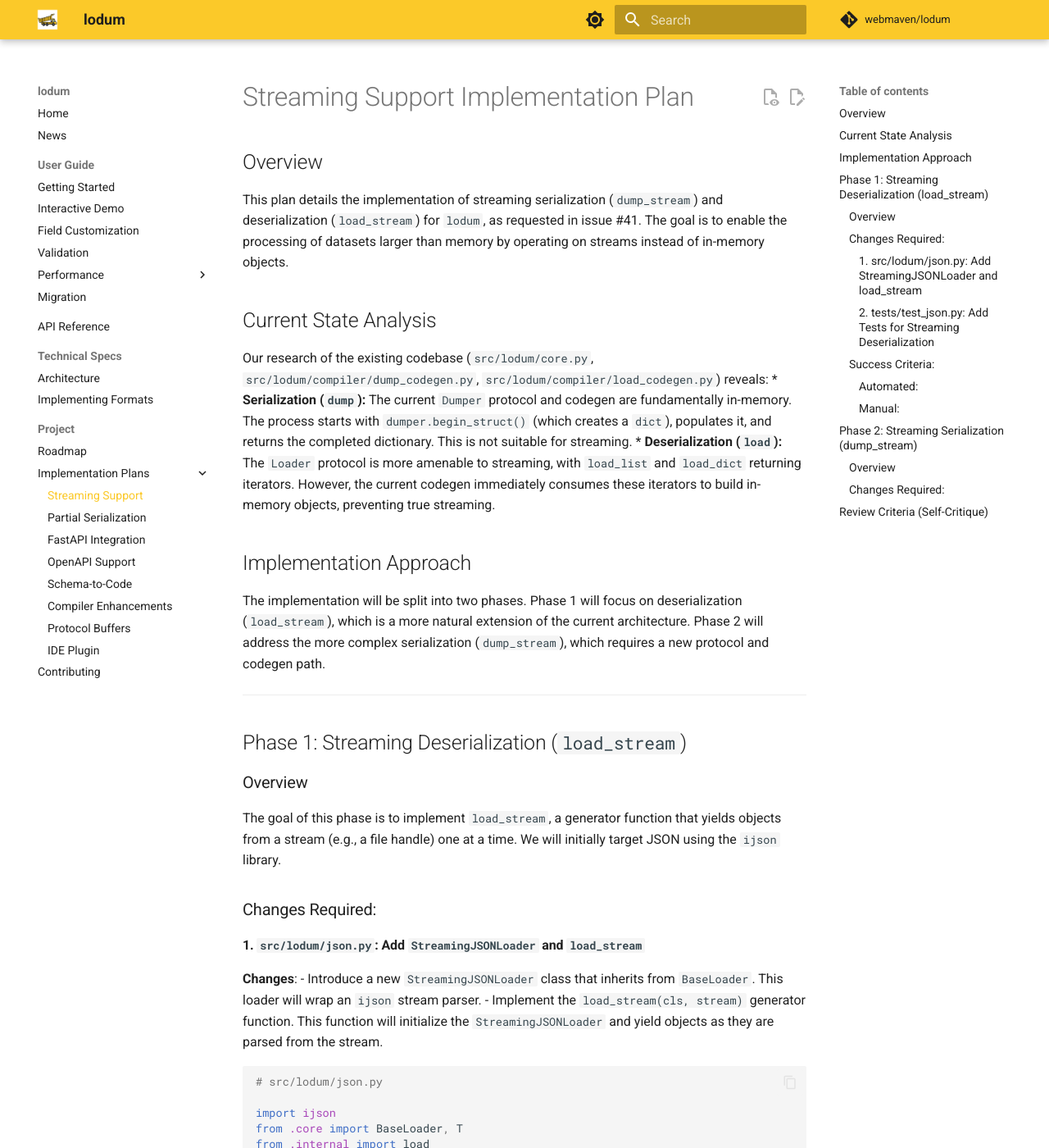
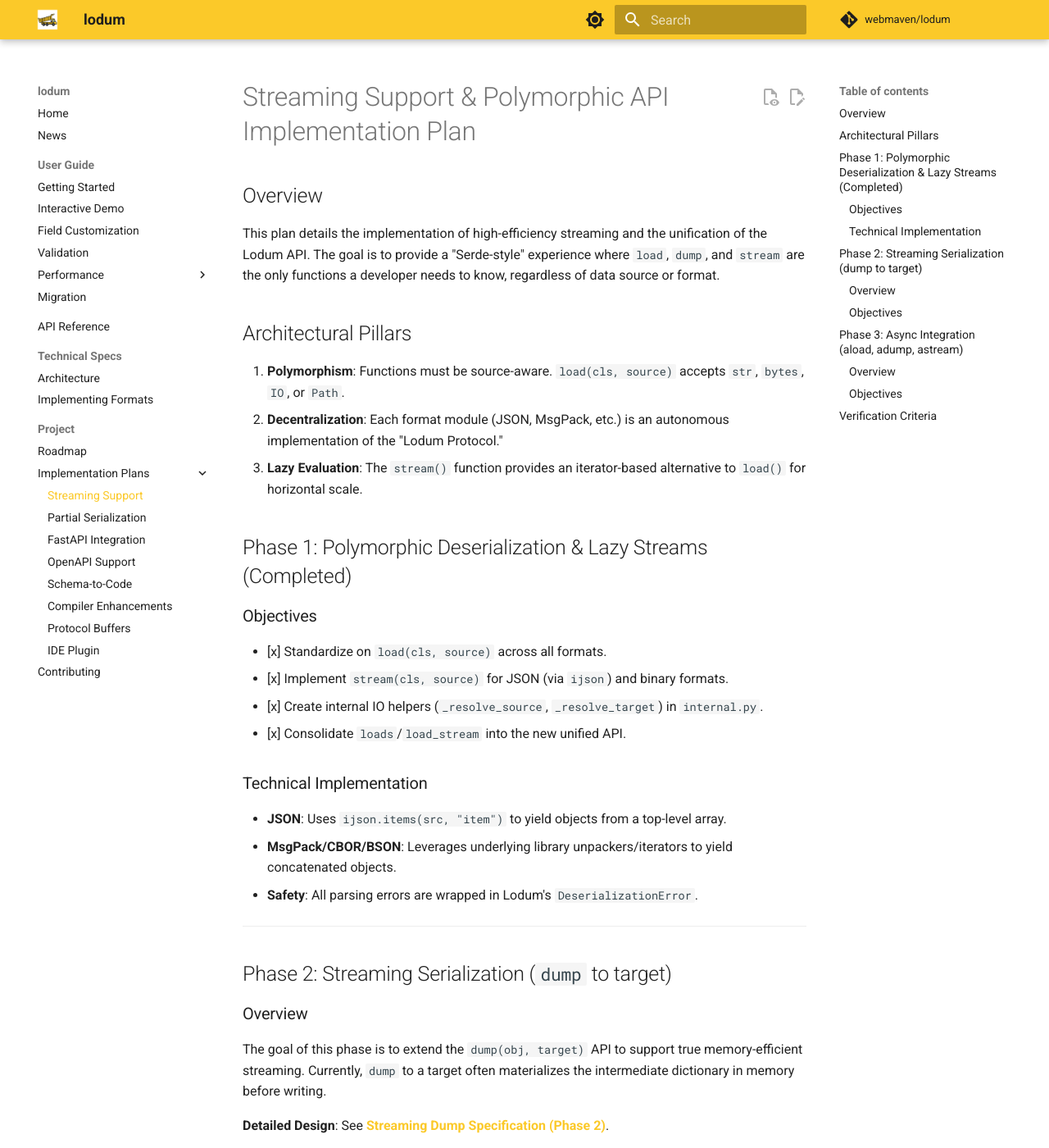
Before and after one commit to webmaven/lodum, an MkDocs documentation site: the page built from docs/plans/streaming_support.md, in a window 1280 px wide and 1400 px high. Shown: the whole window at 82% size. Built offline with MkDocs 1.6.1 and Material for MkDocs 9.7.7, drawn with Linux system fonts in a browser that asks for light colours; comment, search, counter and statistics services are not loaded; the version menu is left out; some of the changed text lies outside the part shown.

Commit message:
docs: align streaming plans with polymorphic API and Phase 2 design

````diff
--- a/docs/plans/streaming_support.md
+++ b/docs/plans/streaming_support.md
@@ -1,117 +1,55 @@
-# Streaming Support Implementation Plan
+# Streaming Support & Polymorphic API Implementation Plan
 
 ## Overview
-This plan details the implementation of streaming serialization (`dump_stream`) and deserialization (`load_stream`) for `lodum`, as requested in issue #41. The goal is to enable the processing of datasets larger than memory by operating on streams instead of in-memory objects.
+This plan details the implementation of high-efficiency streaming and the unification of the Lodum API. The goal is to provide a "Serde-style" experience where `load`, `dump`, and `stream` are the only functions a developer needs to know, regardless of data source or format.
 
-## Current State Analysis
-Our research of the existing codebase (`src/lodum/core.py`, `src/lodum/compiler/dump_codegen.py`, `src/lodum/compiler/load_codegen.py`) reveals:
-*   **Serialization (`dump`):** The current `Dumper` protocol and codegen are fundamentally in-memory. The process starts with `dumper.begin_struct()` (which creates a `dict`), populates it, and returns the completed dictionary. This is not suitable for streaming.
-*   **Deserialization (`load`):** The `Loader` protocol is more amenable to streaming, with `load_list` and `load_dict` returning iterators. However, the current codegen immediately consumes these iterators to build in-memory objects, preventing true streaming.
+## Architectural Pillars
 
-## Implementation Approach
-The implementation will be split into two phases. Phase 1 will focus on deserialization (`load_stream`), which is a more natural extension of the current architecture. Phase 2 will address the more complex serialization (`dump_stream`), which requires a new protocol and codegen path.
+1.  **Polymorphism**: Functions must be source-aware. `load(cls, source)` accepts `str`, `bytes`, `IO`, or `Path`.
+2.  **Decentralization**: Each format module (JSON, MsgPack, etc.) is an autonomous implementation of the "Lodum Protocol."
+3.  **Lazy Evaluation**: The `stream()` function provides an iterator-based alternative to `load()` for horizontal scale.
+
+## Phase 1: Polymorphic Deserialization & Lazy Streams (Completed)
+
+### Objectives
+- [x] Standardize on `load(cls, source)` across all formats.
+- [x] Implement `stream(cls, source)` for JSON (via `ijson`) and binary formats.
+- [x] Create internal IO helpers (`_resolve_source`, `_resolve_target`) in `internal.py`.
+- [x] Consolidate `loads`/`load_stream` into the new unified API.
+
+### Technical Implementation
+*   **JSON**: Uses `ijson.items(src, "item")` to yield objects from a top-level array.
+*   **MsgPack/CBOR/BSON**: Leverages underlying library unpackers/iterators to yield concatenated objects.
+*   **Safety**: All parsing errors are wrapped in Lodum's `DeserializationError`.
 
 ---
 
-## Phase 1: Streaming Deserialization (`load_stream`)
+## Phase 2: Streaming Serialization (`dump` to target)
 
 ### Overview
-The goal of this phase is to implement `load_stream`, a generator function that yields objects from a stream (e.g., a file handle) one at a time. We will initially target JSON using the `ijson` library.
+The goal of this phase is to extend the `dump(obj, target)` API to support true memory-efficient streaming. Currently, `dump` to a target often materializes the intermediate dictionary in memory before writing.
 
-### Changes Required:
+**Detailed Design**: See [**Streaming Dump Specification (Phase 2)**](streaming_dump.md).
 
-#### 1. `src/lodum/json.py`: Add `StreamingJSONLoader` and `load_stream`
-**Changes**:
-- Introduce a new `StreamingJSONLoader` class that inherits from `BaseLoader`. This loader will wrap an `ijson` stream parser.
-- Implement the `load_stream(cls, stream)` generator function. This function will initialize the `StreamingJSONLoader` and yield objects as they are parsed from the stream.
-
-```python
-# src/lodum/json.py
-
-import ijson
-from .core import BaseLoader, T
-from .internal import load
-from typing import IO, Iterable
-
-# ... existing code ...
-
-class StreamingJSONLoader(BaseLoader):
-    """
-    A loader that operates on a streaming parser (ijson) instead of a pre-loaded dict.
-    """
-    def __init__(self, parser_events):
-        self._events = parser_events
-        # ... implementation to pull tokens from the stream ...
-
-# ...
-
-def load_stream(cls: Type[T], stream: IO[bytes]) -> Iterable[T]:
-    """
-    Lazily decodes a stream of JSON objects into instances of `cls`.
-    This is intended for streams containing a top-level array of objects.
-    """
-    # We assume the stream is a JSON array of objects.
-    parser = ijson.parse(stream)
-    for prefix, event, value in parser:
-        if prefix.endswith('.item') and event == 'end_map':
-            # At the end of each object in the array, 'value' will be the dict.
-            # We can now use the existing 'load' logic with a standard JSONLoader.
-            yield load(cls, JSONLoader(value))
-
-```
-
-#### 2. `tests/test_json.py`: Add Tests for Streaming Deserialization
-**Changes**:
-- Add new test cases to verify `json.load_stream`.
-- Tests should cover:
-    - Loading a stream of multiple objects.
-    - Handling an empty stream/array.
-    - Behavior with malformed JSON in the stream.
-
-```python
-# tests/test_json.py
-
-import io
-# ...
-
-def test_load_stream():
-    json_stream = io.BytesIO(b'[{"id": 1, "name": "A"}, {"id": 2, "name": "B"}]')
-
-    @lodum
-    class MyItem:
-        def __init__(self, id: int, name: str):
-            self.id = id
-            self.name = name
-
-    items = list(json.load_stream(MyItem, json_stream))
-    assert len(items) == 2
-    assert items[0].id == 1
-    assert items[1].name == "B"
-```
-
-### Success Criteria:
-#### Automated:
-- [ ] `PYTHONPATH=src pytest tests/test_json.py` passes.
-#### Manual:
-- [ ] Verify that `load_stream` can process a large JSON file (e.g., >1GB) without consuming significant memory.
+### Objectives
+1.  **Direct Stream Writing**: Modify the AST-compiled dump handlers to write chunks directly to an IO target when provided, bypassing the intermediate Python `dict`.
+2.  **Collection Streaming**: Implement a way to dump large iterables of objects efficiently.
 
 ---
 
-## Phase 2: Streaming Serialization (`dump_stream`)
-*This phase will be implemented after Phase 1 is complete and merged.*
+## Phase 3: Async Integration (`aload`, `adump`, `astream`)
 
 ### Overview
-This phase will implement `dump_stream(iterable_of_objects, stream)`, which serializes an iterable of objects to a stream. This requires a new `StreamingDumper` protocol and a parallel codegen path.
+Provide native support for `asyncio` streams (e.g., loading from an `aiohttp` response or dumping to an `aiofiles` handle).
 
-### Changes Required:
-1.  **`src/lodum/core.py`**: Define a new `StreamingDumper` protocol.
-2.  **`src/lodum/compiler/dump_codegen.py`**: Create a new `_build_dump_stream_function_ast` function.
-3.  **`src/lodum/json.py`**: Implement a `JSONStreamingDumper` and the public `dump_stream` function.
-4.  **`tests/test_json.py`**: Add tests for `json.dump_stream`.
+### Objectives
+1.  **`aload(cls, source)`**: Awaits data from an async stream.
+2.  **`astream(cls, source)`**: Returns an `AsyncIterator`.
+3.  **`adump(obj, target)`**: Awaits writes to an async target.
 
-**Implementation Note**: The specifics of this phase will be detailed in a subsequent plan once Phase 1 is validated. This provides a high-level outline.
+---
 
-## Review Criteria (Self-Critique)
-- **Specificity**: Phase 1 is highly specific, with clear code examples and file paths. Phase 2 is intentionally high-level and will be detailed later.
-- **Verification**: Phase 1 includes both automated and manual success criteria.
-- **Phasing**: The plan is phased logically, with deserialization first, as it builds upon existing architecture more directly.
+## Verification Criteria
+- [ ] **Throughput**: `stream()` must maintain >10MB/s throughput on standardized XL datasets.
+- [ ] **Memory**: `stream()` and `dump(target=...)` must maintain near-constant peak memory regardless of dataset size.
+- [ ] **Parity**: All formats must implement the 3-function protocol (`load`, `dump`, `stream`).
````
Also changed, not shown: docs/plans/streaming_dump.md (added, +68 -0 lines).
